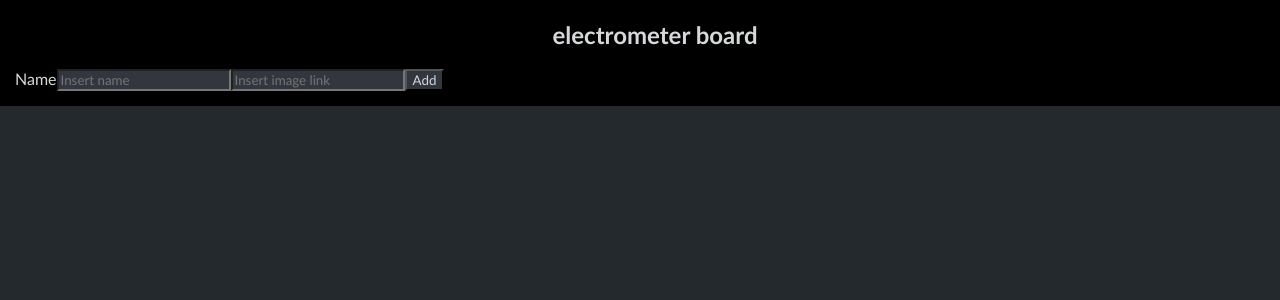
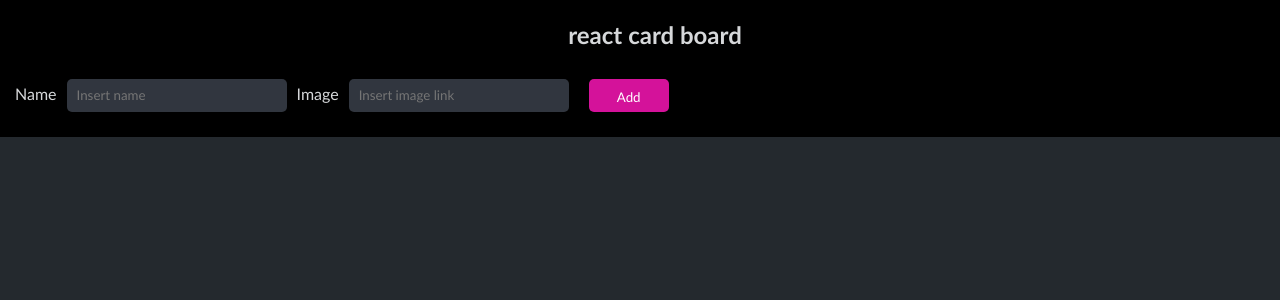
Before and after one commit to honzza/react-stackblitz, a React (Create React App) app: page / in a window 1280 px wide. Shown: the top 300 px of the page. Built offline with nearby package versions, Linux system fonts and the light colour scheme.

Commit message:
removed electrometer

```diff
--- a/package.json
+++ b/package.json
@@ -6,13 +6,17 @@
     "react": "^16.13.1",
     "react-dom": "^16.13.1"
   },
+  "homepage": "https://honzza.github.io/react-stackblitz",
   "scripts": {
     "start": "react-scripts start",
     "build": "react-scripts build",
     "test": "react-scripts test --env=jsdom",
-    "eject": "react-scripts eject"
+    "eject": "react-scripts eject",
+    "predeploy": "npm run build",
+    "deploy": "gh-pages -d build"
   },
   "devDependencies": {
+    "gh-pages": "^3.1.0",
     "react-scripts": "latest"
   },
   "browserslist": {
--- a/public/index.html
+++ b/public/index.html
@@ -21,7 +21,7 @@
       work correctly both with client-side routing and a non-root public URL.
       Learn how to configure a non-root public URL by running `npm run build`.
     -->
-    <title>electrometer board</title>
+    <title>react card board</title>
   </head>
   <body>
     <noscript>You need to enable JavaScript to run this app.</noscript>
--- a/src/Card.js
+++ b/src/Card.js
@@ -4,8 +4,6 @@ const DisplayCard = ({name, image}) => {
   return (
     <div className="card">
       <h3>{name}</h3>
-      <span>vlastnost1</span>
-      <span>vlastnost2</span>
       <img
         src={image}
         width="140"
--- a/src/Form.js
+++ b/src/Form.js
@@ -12,7 +12,7 @@ export default function Form(props) {
   return (
 		<form onSubmit={onFormSubmit}>
 			<div className="form">
-				<h2 align='center'>electrometer board</h2>
+				<h2 align='center'>react card board</h2>
         <label htmlFor="name">Name</label>
         <input
           type="text"
@@ -23,6 +23,7 @@ export default function Form(props) {
           value={name}
           onChange={event => setName(event.target.value)}
         />
+        <label htmlFor="image">Image</label>
         <input
           type="text"
           id="image"
--- a/src/style.css
+++ b/src/style.css
@@ -11,7 +11,7 @@ body {
   display: flex;
   flex-wrap: wrap;
   position: absolute;
-  top: 110px;
+  top: 140px;
   z-index: -1;
 }
 
@@ -40,10 +40,25 @@ body {
 }
 
 button {
-  background: #31363f;
+  background: #d4129a;
+  color: white;
+  width: 80px;
+  height: 2.5em;
+  border: none;
+  margin: 10px;
+  padding: 10px;
+  border-radius: 5px;
+  vertical-align: middle;
 }
 
 input[type=text] {
   background-color: #31363f;
   color: white;
+  height: 1em;
+  width: 15em;
+  border: none;
+  margin: 10px;
+  padding: 10px;
+  border-radius: 5px;
+  vertical-align: middle;
 }
```
Also changed, not shown: 1 other file (tests, documents, lock files or other folders).
